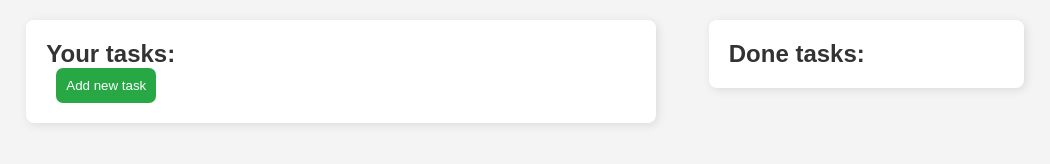
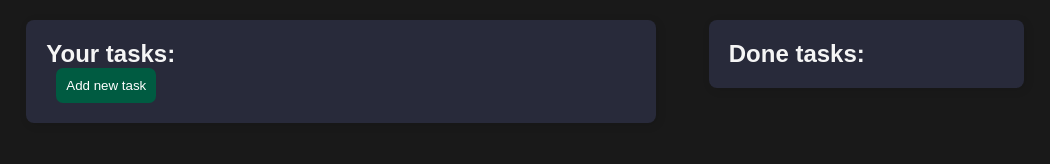
Before and after one commit to Andrewchistyakov/ivr, an Electron app: page index.html in a window 1050 px wide. Drawn offline with Linux system fonts and the light colour scheme; no server answers.

Commit message:
color palette added

```diff
--- a/style.css
+++ b/style.css
@@ -6,8 +6,8 @@
 
 body {
     font-family: 'Arial', sans-serif;
-    background-color: #f4f4f4;
-    color: #333;
+    background-color: #191919;
+    color: whitesmoke;
 }
 
 .todo-part {
@@ -20,7 +20,7 @@ body {
     max-width: 800px;
     margin: 20px auto;
     padding: 20px;
-    background: #fff;
+    background: #282A3A;
     border-radius: 8px;
     box-shadow: 2px 2px 10px rgba(0, 0, 0, 0.1);
 
@@ -37,7 +37,7 @@ body {
     max-width: 600px;
     margin: 20px auto;
     padding: 20px;
-    background: #fff;
+    background: #282A3A;
     border-radius: 8px;
     box-shadow: 2px 2px 10px rgba(0, 0, 0, 0.1);
 
@@ -60,6 +60,7 @@ body {
     border-bottom: 1px solid #eee;
     margin: 10px;
     border-radius: 7px;
+    border-color: #7077A1;
 }
 
 #show-input-field-button {
@@ -67,8 +68,7 @@ body {
 }
 
 .todo-item:hover {
-    background-color: #f9f9f9;
-    cursor: pointer;
+    background-color: #1B1A55;
 }
 
 .todo-item.completed {
@@ -91,7 +91,7 @@ body {
 
 button {
     padding: 10px;
-    background-color: #28a745;
+    background-color: #005B41;
     color: white;
     border: none;
     border-radius: 4px;
```
